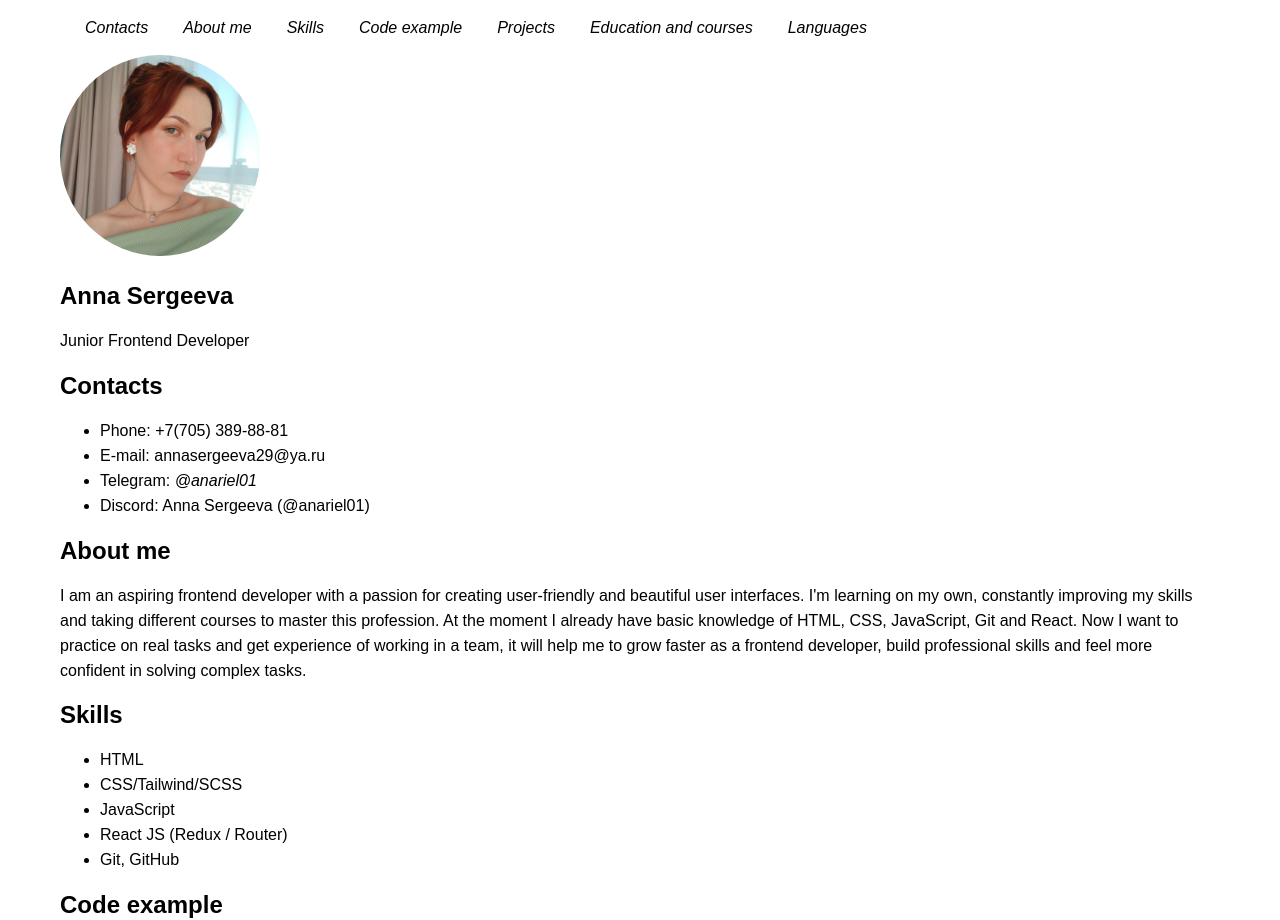
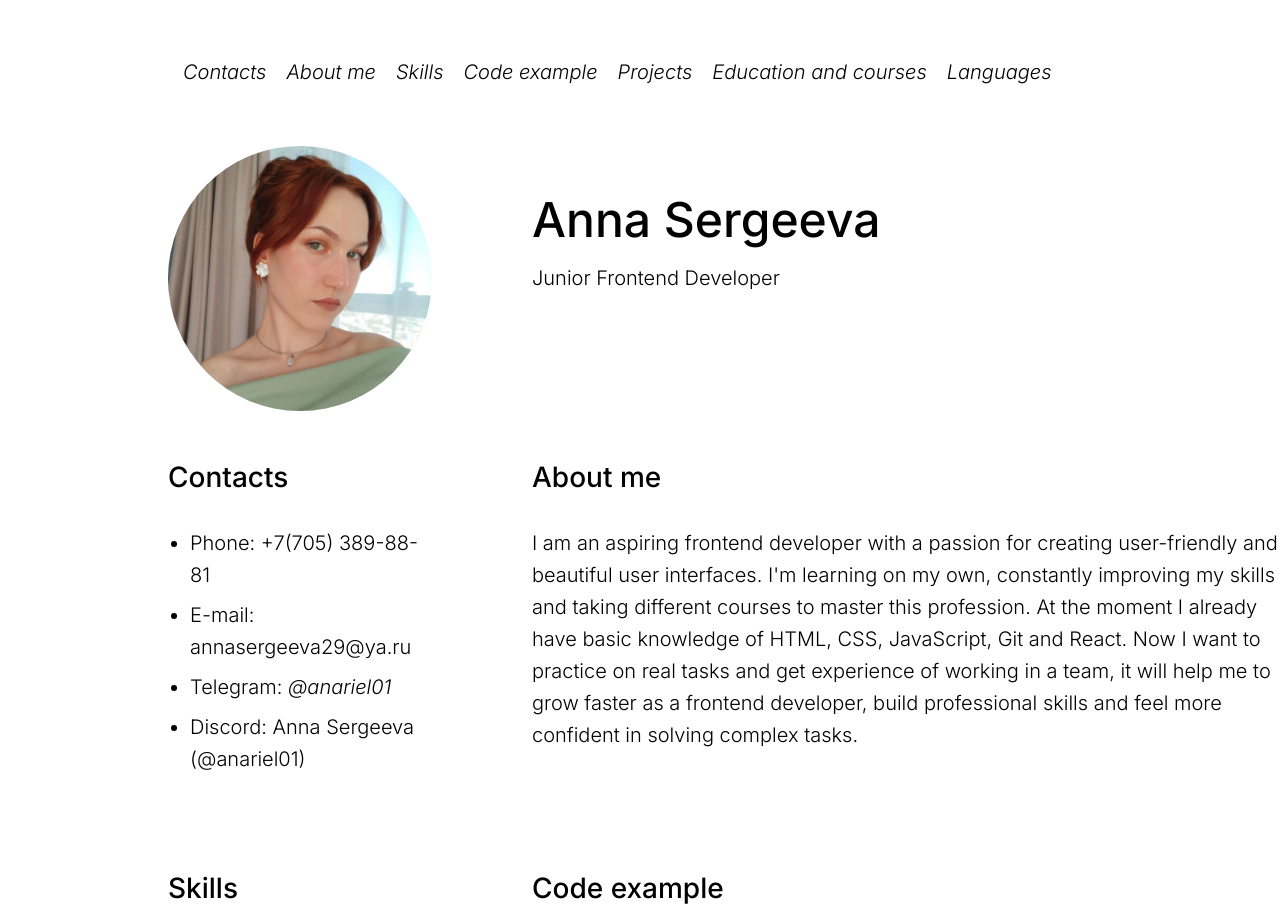
Before and after one commit to anariel01/rsschool-cv, a plain HTML site: page index.html in a window 1280 px wide. Shown: the top 920 px of the page. Drawn offline with nearby package versions, Linux system fonts and the light colour scheme.

Commit message:
style: add styles for sections

```diff
--- a/index.html
+++ b/index.html
@@ -4,6 +4,12 @@
     <meta charset="UTF-8" />
     <meta name="viewport" content="width=device-width, initial-scale=1.0" />
     <link rel="stylesheet" href="style.css" />
+    <link rel="preconnect" href="https://fonts.googleapis.com" />
+    <link rel="preconnect" href="https://fonts.gstatic.com" crossorigin />
+    <link
+      href="https://fonts.googleapis.com/css2?family=Inter:ital,opsz,wght@0,14..32,100..900;1,14..32,100..900&display=swap"
+      rel="stylesheet"
+    />
     <link rel="icon" href="./assets/img/favicon.ico" />
     <link href="https://unpkg.com/prismjs/themes/prism.css" rel="stylesheet" />
     <script src="https://unpkg.com/prismjs/prism.js"></script>
@@ -28,11 +34,11 @@
       </div>
     </header>
     <main>
-      <div class="container">
+      <div class="container main-container">
+        <img class="photo" src="./assets/img/user.jpg" alt="My photo" />
         <section class="section" id="profile">
-          <img class="photo" src="./assets/img/user.jpg" alt="My photo" />
           <h1 class="section-title">Anna Sergeeva</h1>
-          <p>Junior Frontend Developer</p>
+          <p class="">Junior Frontend Developer</p>
         </section>
 
         <section class="section" id="contacts">
@@ -79,11 +85,11 @@
             a first capital letter (Xxxx).
           </p>
           <pre class="my-code"><code class="language-javascript">
-          function hello(name) {
-            if (!name) return "Hello, World!";
-            const a = name.slice(0, 1).toUpperCase() + name.slice(1).toLowerCase();
-            return `Hello, ${a}!`;
-          }</code></pre>
+ function hello(name) {
+   if (!name) return "Hello, World!";
+   const a = name.slice(0, 1).toUpperCase() + name.slice(1).toLowerCase();
+   return `Hello, ${a}!`;
+  }</code></pre>
         </section>
         <section class="section" id="projects">
           <h2 class="section-title">Projects</h2>
@@ -104,7 +110,7 @@
             </li>
             <li class="projects-item">
               <a href="https://match-the-pictures.vercel.app/"
-                >Match the pictures" mini-game</a
+                >"Match the pictures" mini-game</a
               >
             </li>
           </ul>
@@ -115,21 +121,22 @@
             <li class="education-item">Irkutsk State University, 2023</li>
             <li class="education-item">
               HTML,CSS and JavaScript theory and simulators,
-              <a href="https://htmlacademy.ru">HTML Academy</a> 2025
+              <a href="https://htmlacademy.ru"><span>HTML Academy</span></a>
+              2025
             </li>
             <li class="education-item">
               Complete course on React JS (Redux / Router / Tailwind CSS),
               <a
                 href="https://www.udemy.com/course/react-js-redux-router-tailwind-css/"
-                >Udemy</a
+                ><span>Udemy</span></a
               >
-              > 2025
+              2025
             </li>
             <li class="education-item">
               Fundamental JavaScript,
               <a
                 href="https://www.udemy.com/course/fundamental-javascript/?couponCode=KEEPLEARNING"
-                >Udemy</a
+                ><span>Udemy</span></a
               >
               2025
             </li>
@@ -138,8 +145,8 @@
         <section class="section" id="languages">
           <h2 class="section-title">Languages</h2>
           <ul class="lang-list">
-            <li class="lang-item">Russian - native</li>
-            <li class="lang-item">English - B1</li>
+            <li class="lang-item"><span>Russian</span> - native</li>
+            <li class="lang-item"><span>English</span> - B1</li>
           </ul>
           <img src="./assets/img/english.jpg" alt="EF SET test result" />
         </section>
@@ -147,9 +154,8 @@
     </main>
     <footer>
       <div class="container">
-        <p></p><a src="https://github.com/anariel01">Anna Sergeeva,</a>
-        2025</p>
-        <a href="https://rs.school/courses/javascript-ru"
+        <a src="https://github.com/anariel01">Anna Sergeeva, 2025</a>
+        <a href="https://rs.school/courses/javascript-preschool-ru"
           ><img class="icon" src="./assets/img/favicon.ico"
         /></a>
       </div>
--- a/style.css
+++ b/style.css
@@ -1,23 +1,59 @@
-html,
+* {
+  margin: 0;
+  padding: 0;
+}
+
 body {
-  font-family: Arial, serif;
+  height: 2040px;
+  font-family: "Inter", sans-serif;
   font-size: 16px;
-  margin: 0 30px;
-  padding: 0;
-  line-height: 25px;
+  margin: 50px 168px;
+  line-height: 32px;
+  font-weight: 300;
   scroll-behavior: smooth;
   display: flex;
   flex-direction: column;
   justify-content: space-between;
   min-height: 100vh;
 }
-a:link,
+h1 {
+  font-size: 48px;
+  line-height: 52px;
+  font-weight: 500;
+  margin-bottom: 16px;
+}
+h2 {
+  font-size: 28px;
+  line-height: 36px;
+  font-weight: 500;
+  margin-bottom: 32px;
+}
+ul {
+  margin-left: 10px;
+}
+p,
+li {
+  font-size: 20px;
+  line-height: 32px;
+  font-weight: 300;
+}
+li {
+  margin-left: 12px;
+}
+li:not(:last-child) {
+  margin-bottom: 8px;
+}
+
+a,
 a:visited,
 a:hover,
 a:active {
   text-decoration: none;
   font-style: italic;
   color: black;
+}
+a:hover {
+  color: gray;
 }
 img {
   width: 200px;
@@ -32,23 +68,41 @@ code {
   font-family: Consolas, Menlo, Monaco, monospace;
   font-size: 0.9em;
 }
+span {
+  font-weight: 500;
+}
+
 .container {
   max-width: 1440px;
   margin: 0 auto;
 }
+.main-container {
+  display: grid;
+  grid-template-columns: repeat(2, 1fr);
+  row-gap: 0;
+  column-gap: 100px;
+}
+.section {
+  margin-top: 48px;
+  margin-bottom: 47px;
+}
+.nav {
+  margin-bottom: 58px;
+}
 .nav-list {
   display: flex;
   flex-wrap: wrap;
-  gap: 5px;
+  gap: 10px;
   margin: 10px;
   padding: 0;
   list-style: none;
 }
 .nav-item {
-  margin: 15px;
-  line-height: 5px;
+  margin: 5px;
+  line-height: 15px;
 }
 .photo {
+  width: 264px;
   border-radius: 50%;
 }
 .icon {
```
Also changed, not shown: assets/img/favicon.ico.
